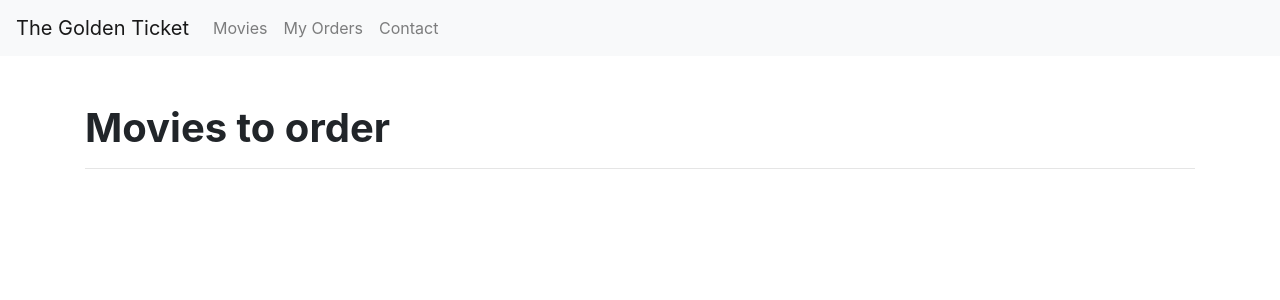
After one commit to vikkysri77/IMdbClone, a Django app: page /movielist/ in a window 1280 px wide. The commit adds this page. Shown: the top 300 px of the page. Run offline with Django 4.2, Linux system fonts and the light colour scheme; some libraries are stand-ins or nearby versions.

Commit message:
movie_list page pending

```diff
--- a/GoldenTicket/models.py
+++ b/GoldenTicket/models.py
@@ -6,7 +6,8 @@ class Movie(models.Model):
     release_year = models.IntegerField()
     director = models.CharField(max_length=100)
     movie_poster = models.ImageField(upload_to="images", default="../static/default_avatar.png", blank=True)
-    description = models.TextField()
+    movie_rating = models.FloatField(default=False)
+    #description = models.TextField()
 
     def __str__(self):
         return self.movie_title
--- a/GoldenTicket/urls.py
+++ b/GoldenTicket/urls.py
@@ -4,5 +4,6 @@ from . import views
 app_name = "GoldenTicket"
 
 urlpatterns =[
-    path("", views.movies, name="movies"),
+    path("", views.homepage, name="homepage"),
+    path("movielist/", views.movielist, name="movielist"),
 ]
--- a/GoldenTicket/views.py
+++ b/GoldenTicket/views.py
@@ -4,6 +4,10 @@ from .models import Movie
 
 # Create your views here.
 
-def movies(request):
-    movies = Movie.objects.all()
+def homepage(request):
+    movies = Movie.objects.all()[:6]
     return render(request=request, template_name="GoldenTicket/main.html", context={'movies': movies})
+
+def movielist(request):
+    movie_list = Movie.objects.all()
+    return render(request=request, template_name="GoldenTicket/movie_list.html", context={'movie_list':movie_list})
--- /dev/null
+++ b/templates/GoldenTicket/header.html
@@ -0,0 +1,20 @@
+<!DOCTYPE html>
+<html lang="en">
+<head>
+    <meta charset="utf-8">
+    <meta name="viewport" content="width=device-width, initial-scale=1.0">
+    <title>Header</title>
+    <!--Bootstrap CSS-->
+    <link rel="stylesheet" href="https://stackpath.bootstrapcdn.com/bootstrap/4.4.1/css/bootstrap.min.css" integrity="sha384-Vkoo8x4CGsO3+Hhxv8T/Q5PaXtkKtu6ug5TOeNV6gBiFeWPGFN9MuhOf23Q9Ifjh" crossorigin="anonymous">
+    <link rel="stylesheet" href="https://cdnjs.cloudflare.com/ajax/libs/font-awesome/4.7.0/css/font-awesome.min.css">
+</head>
+<body>
+
+{% include 'GoldenTicket/includes/navbar.html' %}
+
+{% block content %}
+
+{% endblock %}
+
+</body>
+</html>
--- /dev/null
+++ b/templates/GoldenTicket/includes/navbar.html
@@ -0,0 +1,30 @@
+<!DOCTYPE html>
+<html lang="en">
+<head>
+    <meta charset="UTF-8">
+    <title>NavBAr</title>
+</head>
+<body>
+<!--Navbar-->
+    <nav class="navbar navbar-expand-sm navbar-light bg-light">
+      <a class="navbar-brand" href="/">The Golden Ticket</a>
+      <button class="navbar-toggler" type="button" data-toggle="collapse" data-target="#navbarText" aria-controls="navbarText" aria-expanded="false" aria-label="Toggle navigation">
+        <span class="navbar-toggler-icon"></span>
+      </button>
+      <div class="collapse navbar-collapse" id="navbarText">
+        <ul class="navbar-nav mr-auto">
+          <li class="nav-item">
+            <a class="nav-link" href="">Movies</a>
+          </li>
+          <li class="nav-item">
+            <a class="nav-link" href="">My Orders</a>
+          </li>
+          <li class="nav-item">
+            <a class="nav-link" href="">Contact</a>
+          </li>
+        </ul>
+      </div>
+    </nav>
+
+</body>
+</html>
--- /dev/null
+++ b/templates/GoldenTicket/movie_list.html
@@ -0,0 +1,15 @@
+{% extends "GoldenTicket/header.html" %}
+
+    {% block content %}
+
+    <!--Products-->
+    <div class="container py-5">
+        <h1 class="font-weight-bold">Movies to order</h1>
+        <hr>
+        <br>
+        <div class="row">
+
+        </div>
+    </div>
+
+    {% endblock %}
```
Also changed, not shown: templates/GoldenTicket/main.html (+32 -12 lines), GoldenTicket/migrations/0005_movie_movie_rating.py (added), GoldenTicket/migrations/0006_remove_movie_description.py (added), GoldenTicket/migrations/0007_movie_affiliate_url.py (added), GoldenTicket/migrations/0008_remove_movie_affiliate_url.py (added), db.sqlite3, static/images/Dunkirk_cta.jpeg (added), static/images/wallpapersden.com_dunkirk-movie-poster_2560x1600.jpeg (added).
